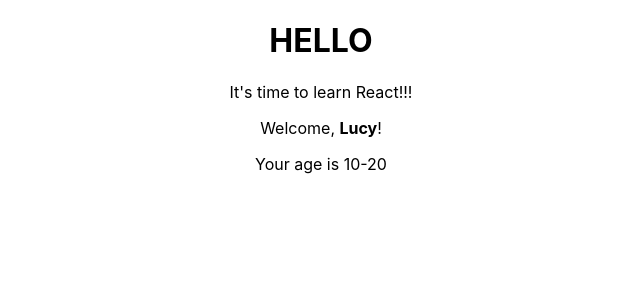
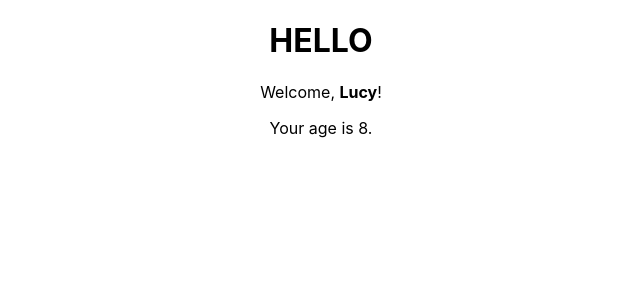
Before and after one commit to Fredeugine/my-app, a React (Create React App) app: page / in a window 1280 px wide. Shown: the top 300 px of the page, without its empty margins (319-959 px from the left). Built offline with nearby package versions, Linux system fonts and the light colour scheme.

Commit message:
React exercise 1

```diff
--- a/src/App.js
+++ b/src/App.js
@@ -8,7 +8,7 @@
   return (
       <div className="App">
         <h1>HELLO</h1>
-          <Welcome name={<strong>Lucy</strong>}></Welcome>
+          <Welcome name={<strong>Lucy</strong>} age='8'></Welcome>
       </div>
 
   );
--- a/src/exx.js
+++ b/src/exx.js
@@ -2,16 +2,28 @@
 import {message} from "./App";
 
 
+
+
+export class Age extends React.Component {
+    render() {
+        const { age } = this.props;
+        return <p>Your age is {age}.</p>;
+    }
+}
+
 export class Welcome extends React.Component {
     render() {
-        const { name,age } = this.props;
-        return <div>
-            {message()}
-            <p>Welcome, {name}!</p>
-            <p>Your age is {age}</p>
-        </div>
+        {message()}
+        const { name, age } = this.props;
+        return (
+            <div>
+                <p>Welcome, {name}!</p>
+                <Age age={age} />
+            </div>
+        );
     }
 }
+
 
 Welcome.defaultProps = {
     name: 'Guest',
```
